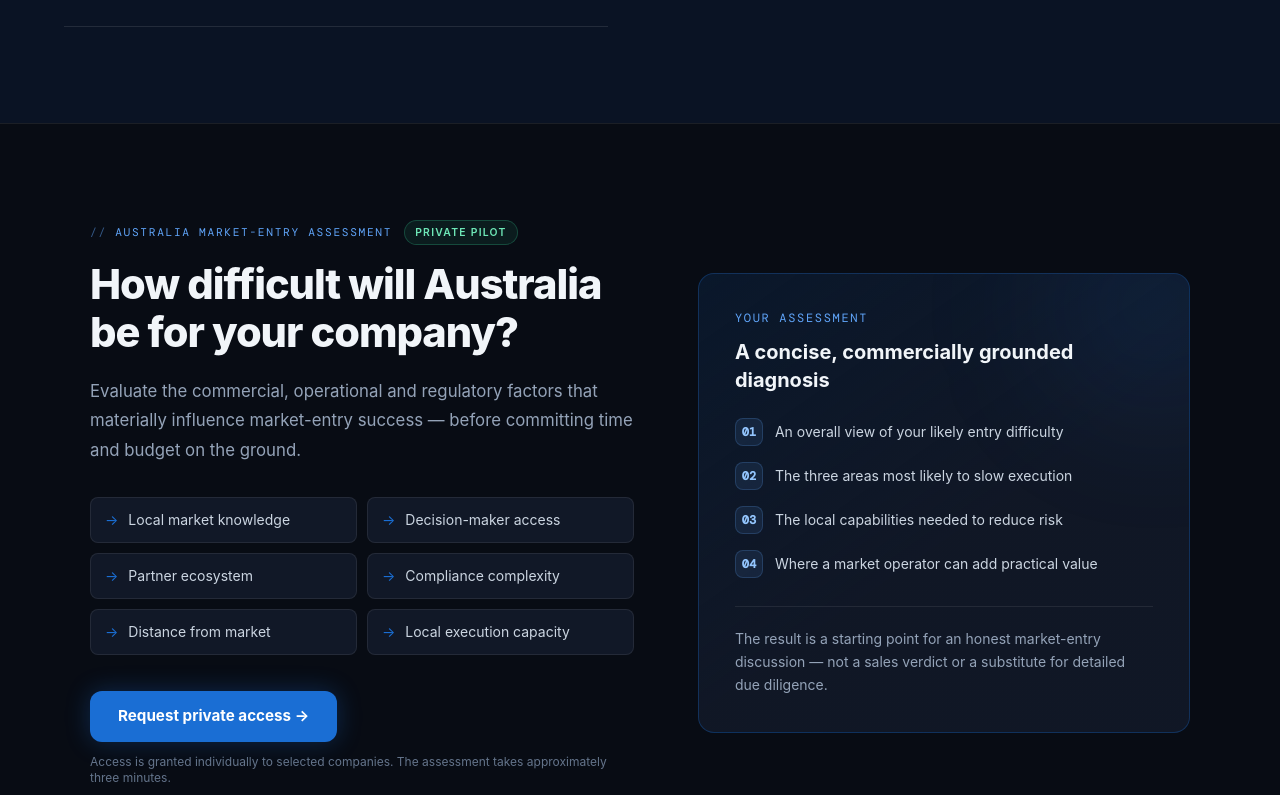
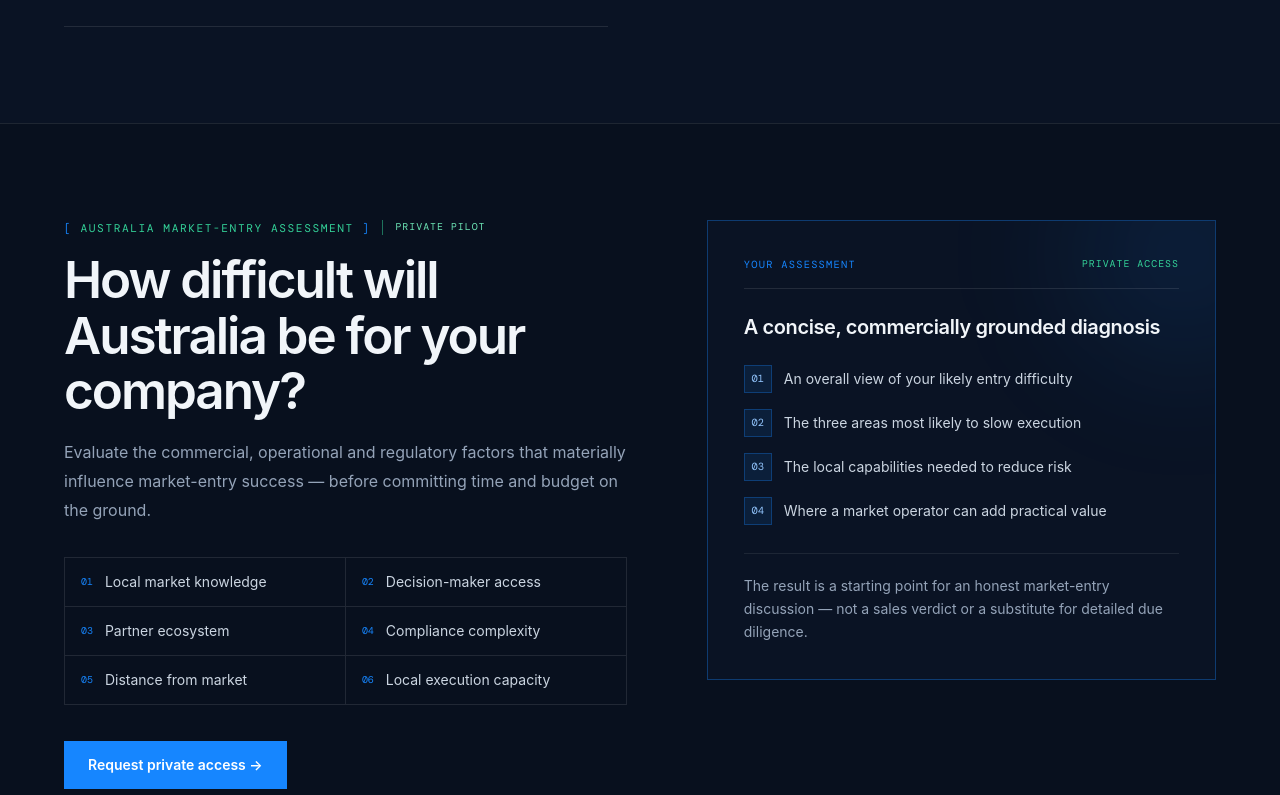
Before and after one commit to cecilepagneux-afk/camelvsunicorn, a React (Vite) app: page / in a window 1280 px wide. Shown: the part 1765-2560 px from the top of the page. Built offline with nearby package versions, Linux system fonts and the light colour scheme.

Commit message:
Apply Digital Precision design to src/components/AssessmentInvite.tsx

```diff
--- a/src/components/AssessmentInvite.tsx
+++ b/src/components/AssessmentInvite.tsx
@@ -16,32 +16,32 @@ const outcomes = [
 
 export default function AssessmentInvite() {
   return (
-    <section id="assessment" className="bg-[#080c14] px-[5%] py-24 border-y border-white/[0.08]">
-      <div className="max-w-[1100px] mx-auto grid lg:grid-cols-[1.05fr_0.95fr] gap-12 lg:gap-16 items-center">
+    <section id="assessment" className="cvds-section bg-[#08101e]">
+      <div className="max-w-[1200px] mx-auto grid lg:grid-cols-[1.05fr_0.95fr] gap-12 lg:gap-20 items-start">
         <div>
           <div className="flex items-center gap-3 mb-4">
-            <p className="font-mono text-[0.7rem] tracking-[0.15em] text-blue-400 uppercase before:content-['//\00a0'] before:opacity-50">
+            <p className="cvds-kicker mb-0">
               Australia market-entry assessment
             </p>
-            <span className="rounded-full border border-emerald-400/25 bg-emerald-400/[0.08] px-2.5 py-1 text-[0.65rem] font-semibold uppercase tracking-[0.12em] text-emerald-300">
+            <span className="border-l border-emerald-400/50 pl-3 text-[0.62rem] font-mono uppercase tracking-[0.1em] text-emerald-300">
               Private pilot
             </span>
           </div>
 
-          <h2 className="text-[clamp(1.9rem,3.5vw,2.6rem)] font-extrabold tracking-tight mb-5 leading-[1.15]">
+          <h2 className="cvds-heading mb-5">
             How difficult will Australia be for your company?
           </h2>
-          <p className="text-slate-400 text-[1.05rem] max-w-[620px] leading-[1.75] mb-8">
+          <p className="cvds-intro max-w-[620px] mb-8">
             Evaluate the commercial, operational and regulatory factors that materially influence market-entry success — before committing time and budget on the ground.
           </p>
 
-          <div className="grid sm:grid-cols-2 gap-2.5 mb-9" aria-label="Assessment factors">
-            {assessmentFactors.map((factor) => (
+          <div className="grid sm:grid-cols-2 border-t border-l border-white/[0.1] mb-9" aria-label="Assessment factors">
+            {assessmentFactors.map((factor, index) => (
               <div
                 key={factor}
-                className="flex items-center gap-2.5 rounded-lg border border-white/[0.08] bg-[#111827] px-3.5 py-3 text-sm text-slate-300"
+                className="flex items-center gap-3 border-r border-b border-white/[0.1] px-4 py-3.5 text-sm text-slate-300"
               >
-                <span className="text-[#1A6ED4]" aria-hidden="true">→</span>
+                <span className="font-mono text-[0.62rem] text-[#1686ff]" aria-hidden="true">{String(index + 1).padStart(2, '0')}</span>
                 {factor}
               </div>
             ))}
@@ -51,7 +51,7 @@ export default function AssessmentInvite() {
             href="#contact"
             data-assessment-cta="request-access"
             onClick={() => window.dispatchEvent(new CustomEvent('cvds:assessment-request'))}
-            className="inline-flex items-center justify-center bg-[#1A6ED4] hover:bg-[#1558b0] text-white px-7 py-3.5 rounded-xl font-bold text-[0.95rem] no-underline transition-all shadow-[0_0_24px_rgba(26,110,212,0.3)] hover:shadow-[0_0_34px_rgba(26,110,212,0.45)] hover:-translate-y-px"
+            className="cvds-primary"
           >
             Request private access →
           </a>
@@ -60,18 +60,21 @@ export default function AssessmentInvite() {
           </p>
         </div>
 
-        <div className="relative overflow-hidden rounded-2xl border border-[rgba(26,110,212,0.3)] bg-[linear-gradient(145deg,rgba(26,110,212,0.12),rgba(17,24,39,0.96)_55%)] p-7 sm:p-9">
+        <div className="relative overflow-hidden border border-[#1686ff]/35 bg-[#0a1324] p-7 sm:p-9">
           <div
-            className="absolute -right-20 -top-20 h-56 w-56 rounded-full bg-[#1A6ED4]/10 blur-3xl"
+            className="absolute -right-20 -top-20 h-56 w-56 rounded-full bg-[#1686ff]/10 blur-3xl"
             aria-hidden="true"
           />
           <div className="relative">
-            <p className="font-mono text-xs uppercase tracking-[0.14em] text-blue-400 mb-3">Your assessment</p>
-            <h3 className="text-xl font-bold mb-6">A concise, commercially grounded diagnosis</h3>
+            <div className="flex justify-between gap-4 border-b border-white/[0.1] pb-4 mb-6">
+              <p className="font-mono text-[0.65rem] uppercase tracking-[0.12em] text-[#1686ff]">Your assessment</p>
+              <p className="font-mono text-[0.62rem] uppercase tracking-[0.1em] text-emerald-400">Private access</p>
+            </div>
+            <h3 className="text-xl font-semibold tracking-[-0.02em] mb-6">A concise, commercially grounded diagnosis</h3>
             <div className="flex flex-col gap-4">
               {outcomes.map((outcome, index) => (
                 <div key={outcome} className="flex gap-3 items-start">
-                  <span className="grid h-7 w-7 flex-shrink-0 place-items-center rounded-lg border border-blue-400/20 bg-blue-400/10 font-mono text-xs font-bold text-blue-300">
+                  <span className="grid h-7 w-7 flex-shrink-0 place-items-center border border-[#1686ff]/30 bg-[#1686ff]/10 font-mono text-[0.65rem] text-blue-300">
                     {String(index + 1).padStart(2, '0')}
                   </span>
                   <p className="pt-0.5 text-sm leading-[1.65] text-slate-300">{outcome}</p>
```
